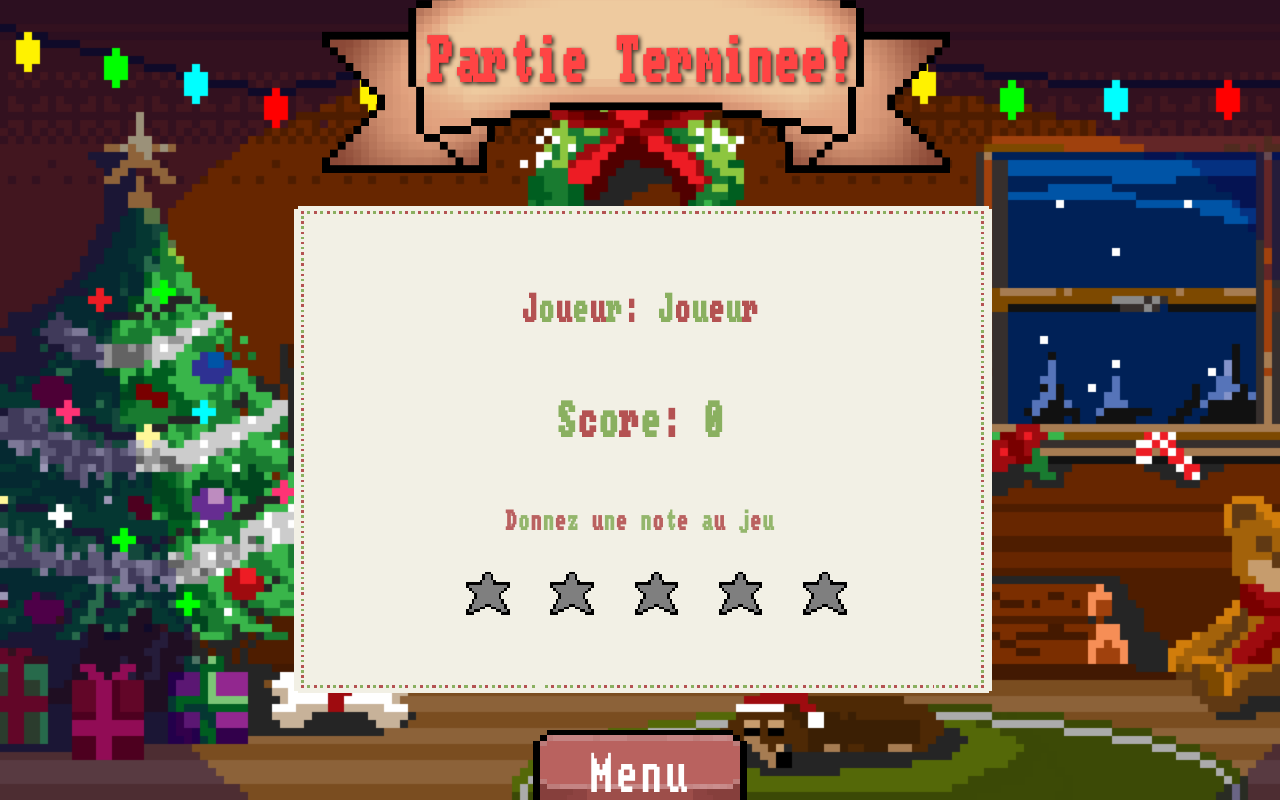
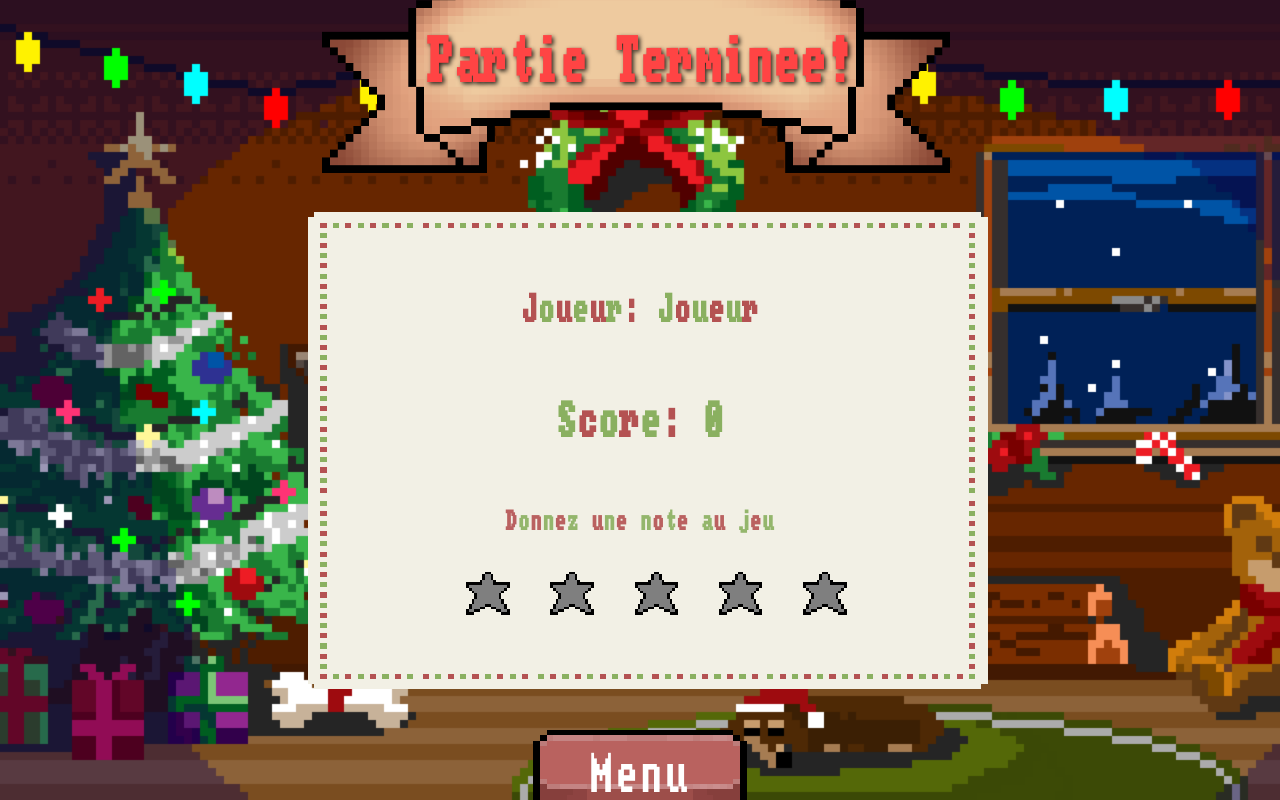
Before and after one commit to ethan-frot/Drunk-Santa, a Next.js app: page /views/score in a window 1280 px wide. Built offline with nearby package versions, Linux system fonts and the light colour scheme; no server answers; the database is empty.

Commit message:
🎨 Update background image in DisplayScorePage: replace endgame-background with engame-background for consistency

```diff
--- a/app/views/score/page.tsx
+++ b/app/views/score/page.tsx
@@ -257,7 +257,7 @@ export default function DisplayScorePage() {
         width: '100%',
         maxWidth: '800px',
         padding: '4rem 3rem',
-        backgroundImage: "url('/assets/ui/score/scoreboard/endgame-background.png')",
+        backgroundImage: "url('/assets/ui/score/scoreboard/engame-background.png')",
         backgroundRepeat: 'no-repeat',
         backgroundSize: '100% 100%',
         backgroundPosition: 'center',
```
Also changed, not shown: public/assets/ui/score/scoreboard/endgame-background.png (deleted), public/assets/ui/score/scoreboard/engame-background.png (added).
